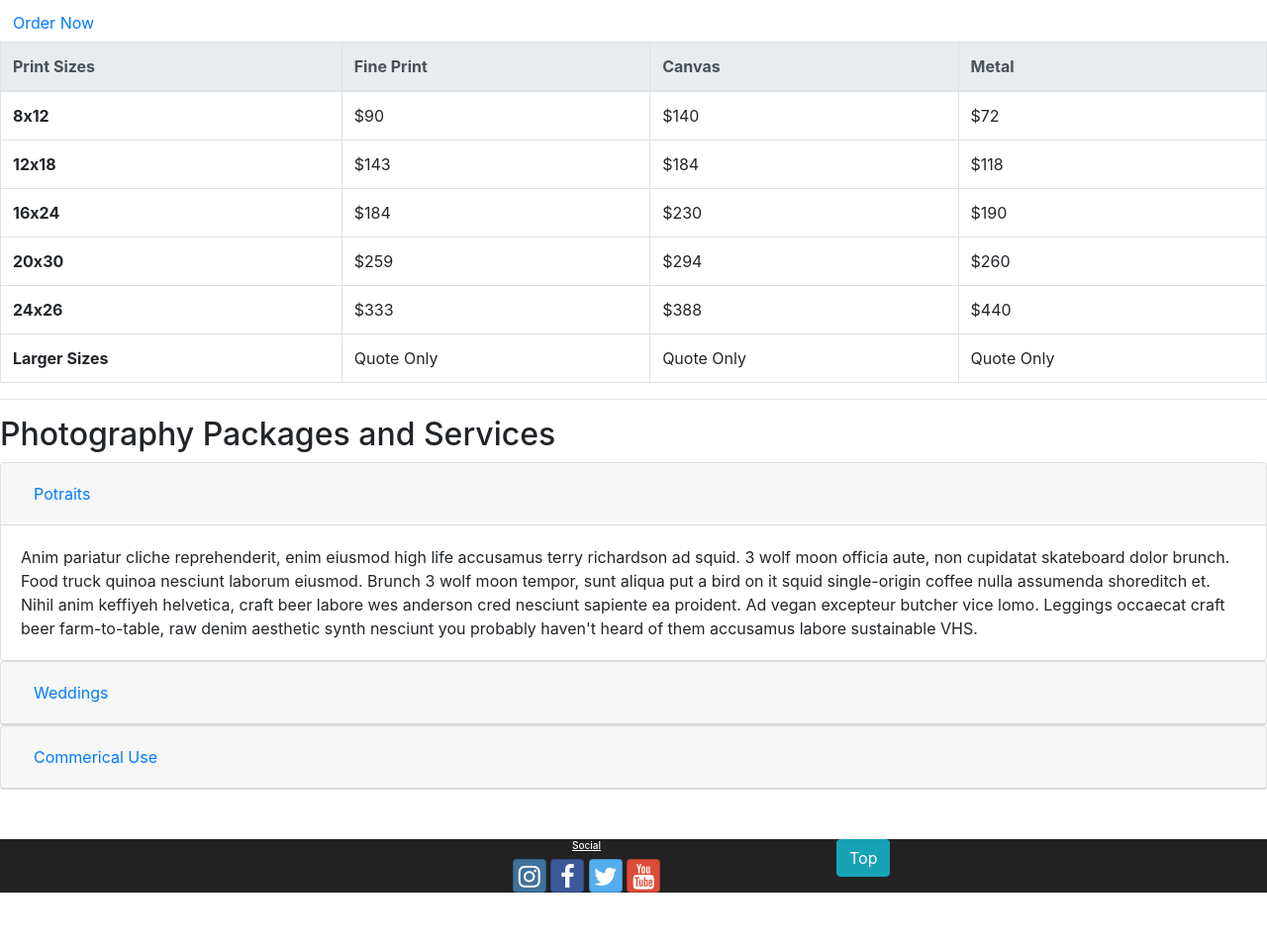
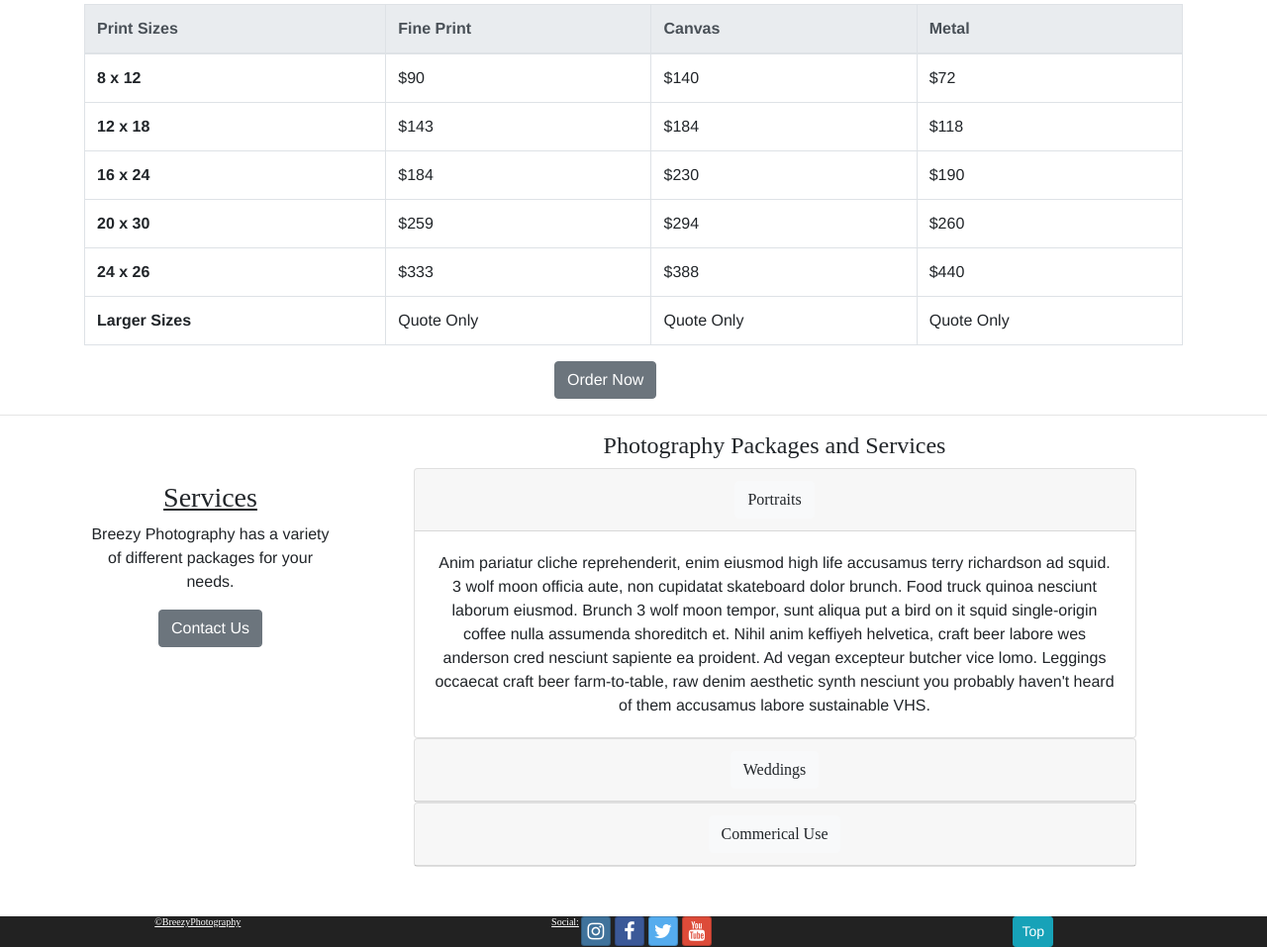
Before and after one commit to chadbaconator/Breezy, a website: page projectPRICING.html in a window 1280 px wide. Shown: the part 147-1104 px from the top of the page at 99% size. Before the commit the page ends 1049 px from the top, so only its background shows below. Drawn offline with nearby package versions, Linux system fonts and the light colour scheme.

Commit message:
Friday 6-12

```diff
--- a/css/projectStyles.css
+++ b/css/projectStyles.css
@@ -1,5 +1,11 @@
 
+body {
+  font-family: Helvetica;
+}
 
+h1, h2, h3, h4, h5 {
+  font-family:'Times New Roman';
+}
 
 .navbar {
   background-color: transparent;
@@ -33,6 +39,12 @@ h5 {
   text-decoration: underline;
 }
 
+h3 {
+  padding-top: 50px;
+  text-decoration: underline;
+  text-align: center;
+}
+
 .carousel-item {
   width: 100%;
 }
@@ -42,12 +54,6 @@ h5 {
   top: 20%;
   bottom: auto;
   background-color: rgba(0, 0, 0, 0.5);
-}
-
-h3 {
-  padding-top: 50px;
-  text-decoration: underline;
-  text-align: center;
 }
 
 #homeP {
@@ -61,3 +67,13 @@ h3 {
 #aboutMe {
   margin-top: 5;
 }
+
+.card-header {
+  color: black;
+}
+.site-footer h5{
+  margin-right: 2px;
+}
+.btn-social-icon {
+  margin-right: 4px;
+}
--- a/projectPRICING.html
+++ b/projectPRICING.html
@@ -40,11 +40,10 @@
   <hr/>
 
   <!--Pricing Table-->
-    <div>
-        <div>
-            <div>
+  <div class="container">
+    <div class="row">
+      <div class="col-12">
         <h2 class="text-center">Order Fine Prints</h2>
-                <a class="btn mx-auto" style="width: 100px;" href="/projectABOUT.html#orderForm">Order Now</a>
         <table class="table table-bordered table-responsive-sm">
           <thead class="thead-light">
             <tr>
@@ -56,31 +55,31 @@
           </thead>
           <tbody>
             <tr>
-                        <th scope="row">8x12</th>
+              <th scope="row">8 x 12</th>
               <td>$90</td>
               <td>$140</td>
               <td>$72</td>
             </tr>
             <tr>
-                        <th scope="row">12x18</th>
+              <th scope="row">12 x 18</th>
               <td>$143</td>
               <td>$184</td>
               <td>$118</td>
             </tr>
             <tr>
-                        <th scope="row">16x24</th>
+              <th scope="row">16 x 24</th>
               <td>$184</td>
               <td>$230</td>
               <td>$190</td>
             </tr>
             <tr>
-                        <th scope="row">20x30</th>
+              <th scope="row">20 x 30</th>
               <td>$259</td>
               <td>$294</td>
               <td>$260</td>
             </tr>
             <tr>
-                        <th scope="row">24x26</th>
+              <th scope="row">24 x 26</th>
               <td>$333</td>
               <td>$388</td>
               <td>$440</td>
@@ -94,6 +93,10 @@
           </tbody>
         </table>
       </div>
+      <!--Order Button-->
+      <div class="col-2 mx-auto">
+        <a class="btn btn-secondary" href="/projectABOUT.html#orderForm">Order Now</a>
+      </div>
     </div>
   </div>
 
@@ -101,13 +104,23 @@
 
   <!--Collapsible Table-->
 
-<h2>Photography Packages and Services</h2>
+
+  <div class="container">
+    <div class="row">
+      <div class="col-3 text-center">
+        <h3>Services</h3>
+        <p>Breezy Photography has a variety of different packages for your needs. </p>
+        <a class="btn btn-secondary" href="/projectABOUT.html#orderForm">Contact Us</a>
+      </div>
+      <!--accordian start-->
+      <div class="col-md-8 mx-auto text-center">
+        <h4>Photography Packages and Services</h4>
         <div id="accordion">
           <div class="card">
             <div class="card-header" id="headingOne">
               <h5 class="mb-0">
-          <button class="btn btn-link" data-toggle="collapse" data-target="#collapseOne" aria-expanded="true" aria-controls="collapseOne">
-            Potraits
+                <button class="btn btn-light" data-toggle="collapse" data-target="#collapseOne" aria-expanded="true" aria-controls="collapseOne">
+                  Portraits
                 </button>
               </h5>
             </div>
@@ -121,7 +134,7 @@
           <div class="card">
             <div class="card-header" id="headingTwo">
               <h5 class="mb-0">
-          <button class="btn btn-link collapsed" data-toggle="collapse" data-target="#collapseTwo" aria-expanded="false" aria-controls="collapseTwo">
+                <button class="btn btn-light collapsed" data-toggle="collapse" data-target="#collapseTwo" aria-expanded="false" aria-controls="collapseTwo">
                   Weddings
                 </button>
               </h5>
@@ -135,7 +148,7 @@
           <div class="card">
             <div class="card-header" id="headingThree">
               <h5 class="mb-0">
-          <button class="btn btn-link collapsed" data-toggle="collapse" data-target="#collapseThree" aria-expanded="false" aria-controls="collapseThree">
+                <button class="btn btn-light collapsed" data-toggle="collapse" data-target="#collapseThree" aria-expanded="false" aria-controls="collapseThree">
                   Commerical Use
                 </button>
               </h5>
@@ -147,26 +160,35 @@
             </div>
           </div>
         </div>
+      </div>
+      <!--
 
+      -->
+    </div>
+  </div>
 
   <footer>
     <div class="site-footer">
       <div class="container">
         <div class="row row-content">
-                <div class="col-5 col-sm-5 offset-md-3 text-center">
-                    <h5>Social</h5>
-                    <a class="btn btn-social-icon btn-instagram" href="http://instagram.com/"><i class="fa fa-instagram"></i></a>
-                    <a class="btn btn-social-icon btn-facebook" href="http://facebook.com/"><i class="fa fa-facebook"></i></a>
-                    <a class="btn btn-social-icon btn-twitter" href="http://twitter.com/"><i class="fa fa-twitter"></i></a>
-                    <a class="btn btn-social-icon btn-google" href="http://youtube.com/"><i class="fa fa-youtube"></i></a>
+          <div class="col-2 mx-auto">
+            <h5>&copy;BreezyPhotography</h5>
           </div>
-                <div class="col mx-auto">
-                    <a class="btn btn-info" href="#Top">Top</a>
+          <div class="col-5 col-sm-5 d-flex justify-content-center align-text-center">
+            <h5>Social:  </h5>
+            <a class="btn btn-social-icon btn-sm btn-instagram" href="http://instagram.com/"><i class="fa fa-instagram"></i></a>
+            <a class="btn btn-social-icon btn-sm btn-facebook" href="http://facebook.com/"><i class="fa fa-facebook"></i></a>
+            <a class="btn btn-social-icon btn-sm btn-twitter" href="http://twitter.com/"><i class="fa fa-twitter"></i></a>
+            <a class="btn btn-social-icon btn-sm btn-google" href="http://youtube.com/"><i class="fa fa-youtube"></i></a>
+          </div>
+          <div class="col-2 mx-auto d-flex justify-content-center">
+            <a class="btn btn-info btn-sm" href="#Top">Top</a>
           </div>
         </div>
       </div>
     </div>
   </footer>
+
   <!-- jQuery must come first, then Popper.js, then the Bootstrap JavaScript plugins.-->
   <script src="node_modules/jquery/dist/jquery.slim.min.js"></script>
   <script src="node_modules/popper.js/dist/umd/popper.min.js"></script>
```
Also changed, not shown: index.html (+12 -9 lines), project.html (added, +65 -0 lines), projectABOUT.html (+13 -10 lines), projectGallery.html (+25 -18 lines), projectImg/AboutmeThumb.jpg (added), 9 other files. Lines whose indentation alone changed are shown as unchanged.
